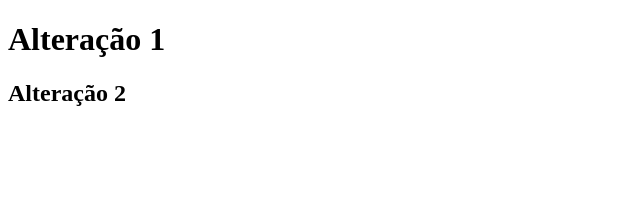
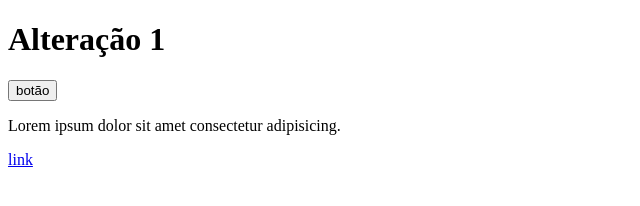
Before and after one commit to kayofabio/teste, a plain HTML site: page index.html in a window 1280 px wide. Shown: the whole page, without its empty margins (0-640 px from the left). Drawn offline with Linux system fonts and the light colour scheme.

Commit message:
mudança 1

```diff
--- a/index.html
+++ b/index.html
@@ -7,6 +7,8 @@
 </head>
 <body>
     <h1>Alteração 1</h1>
-    <h2>Alteração 2</h2>
+    <button>botão</button>
+    <p>Lorem ipsum dolor sit amet consectetur adipisicing.</p>
+    <a href="#">link</a>
 </body>
 </html>
```
